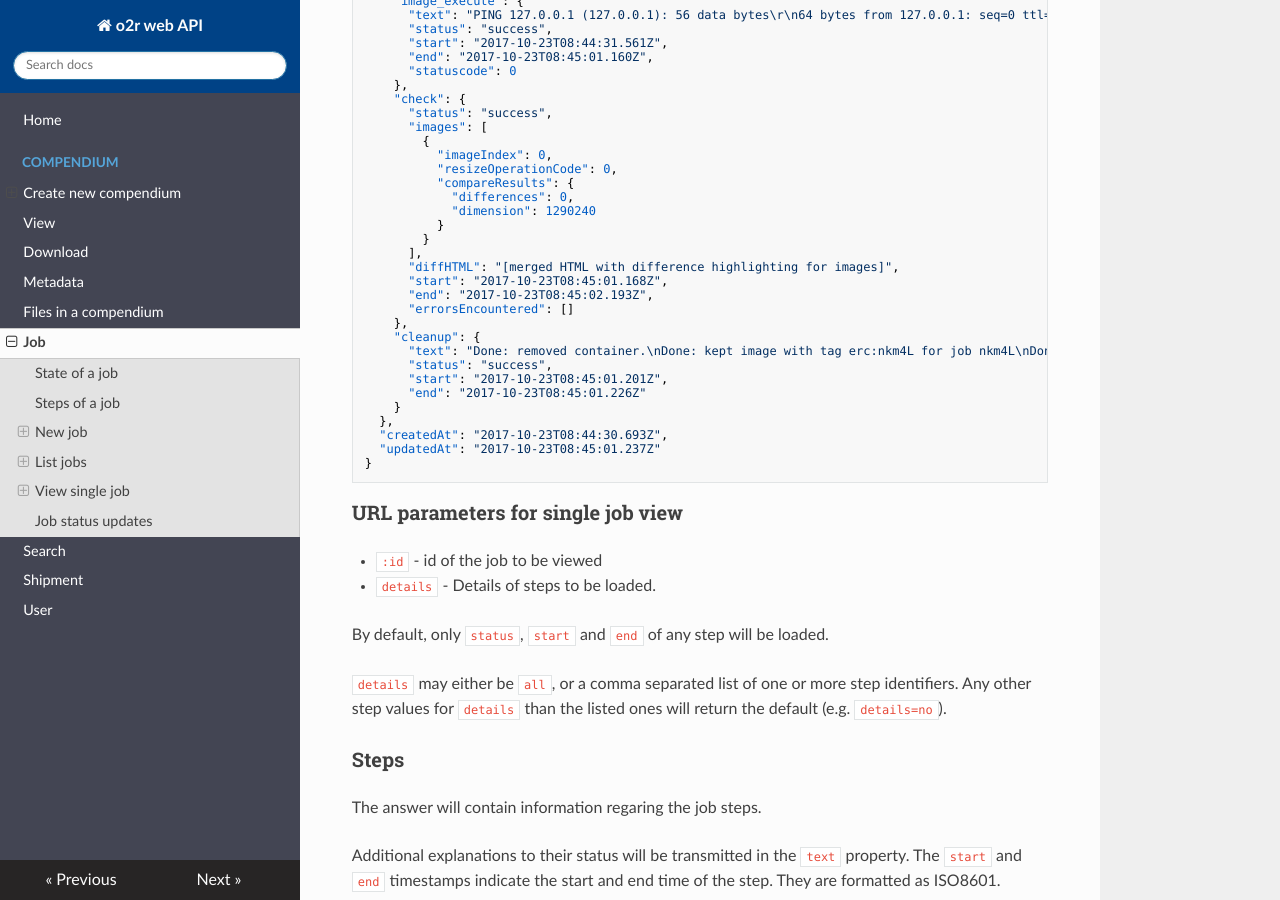
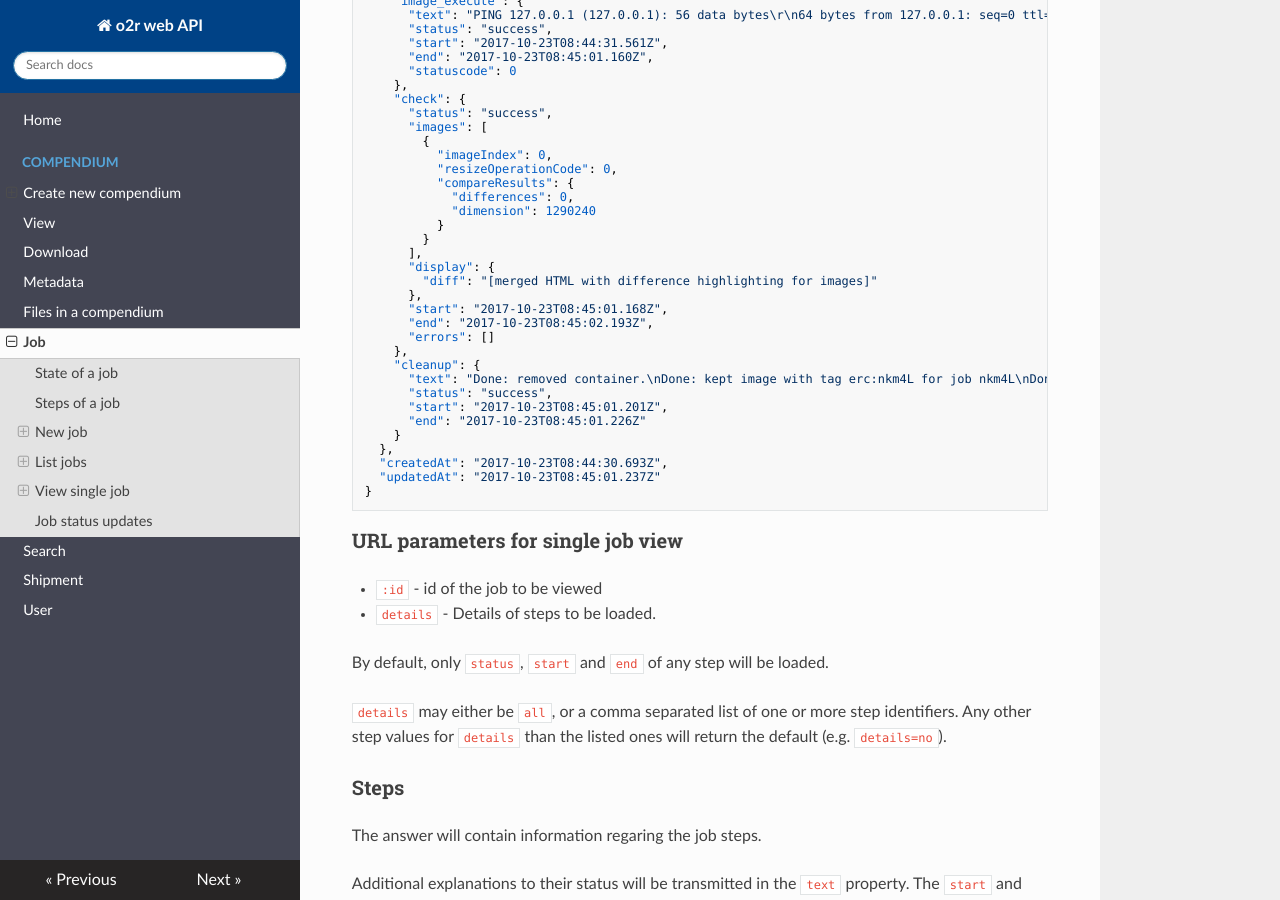
Before and after one commit to o2r-project/api, an MkDocs documentation site: the page built from docs/job.md, in a window 1280 px wide and 900 px high, scrolled down 3896 px. Built offline with MkDocs 1.6.1, drawn with Linux system fonts in a browser that asks for light colours; nearby versions of some CDN libraries; old or Windows-style settings are respelled for this version of MkDocs.

Commit message:
Refactor checker metadata following change request
Change namespaces:
`diffHTML`  -->  `display:  {  diff:  String  }`
`timeOfCheck: { ... }`  -->  `start: Date,  end: Date`
`errorsEncountered: []`  -->  `errors: []`

```diff
--- a/docs/job.md
+++ b/docs/job.md
@@ -201,10 +201,12 @@ View details for a single job. The file listing format is described in [compendi
           }
         }
       ],
-      "diffHTML": "[merged HTML with difference highlighting for images]",
+      "display": {
+        "diff": "[merged HTML with difference highlighting for images]"
+      },
       "start": "2017-10-23T08:45:01.168Z",
       "end": "2017-10-23T08:45:02.193Z",
-      "errorsEncountered": []
+      "errors": []
     },
     "cleanup": {
       "text": "Done: removed container.\nDone: kept image with tag erc:nkm4L for job nkm4L\nDone: deleted tmp payload file.",
```
